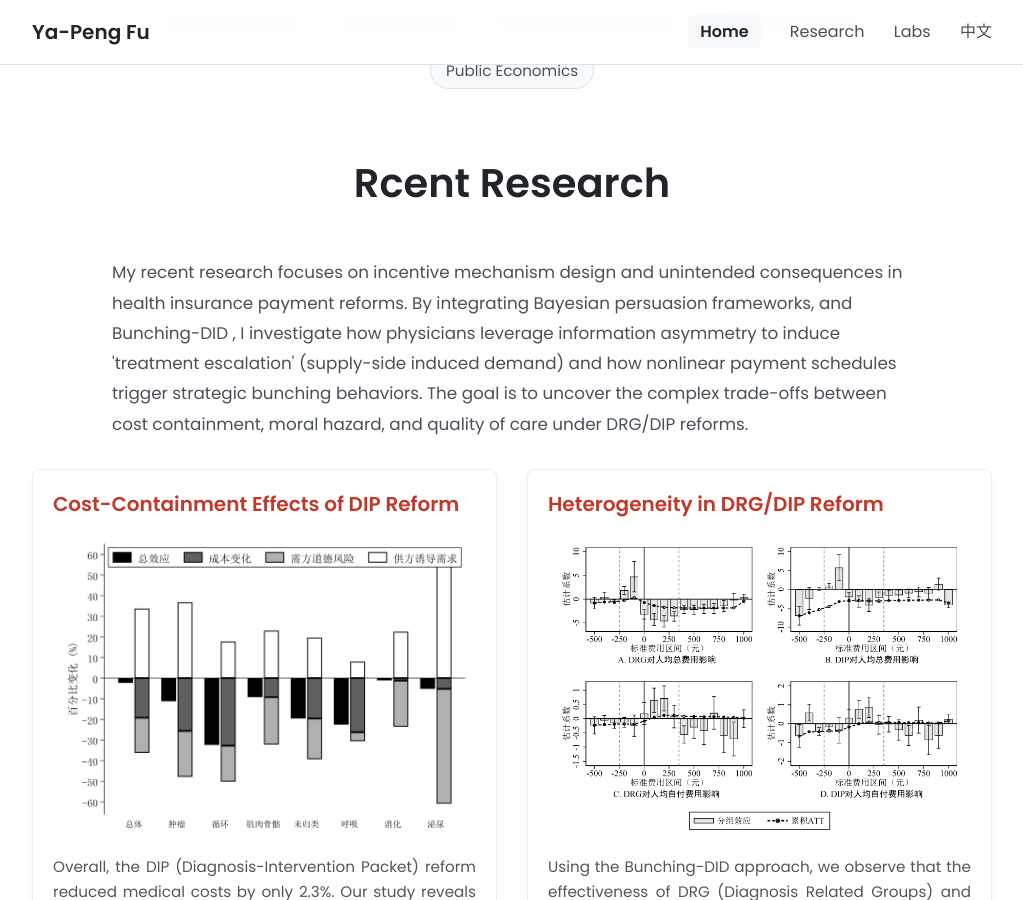
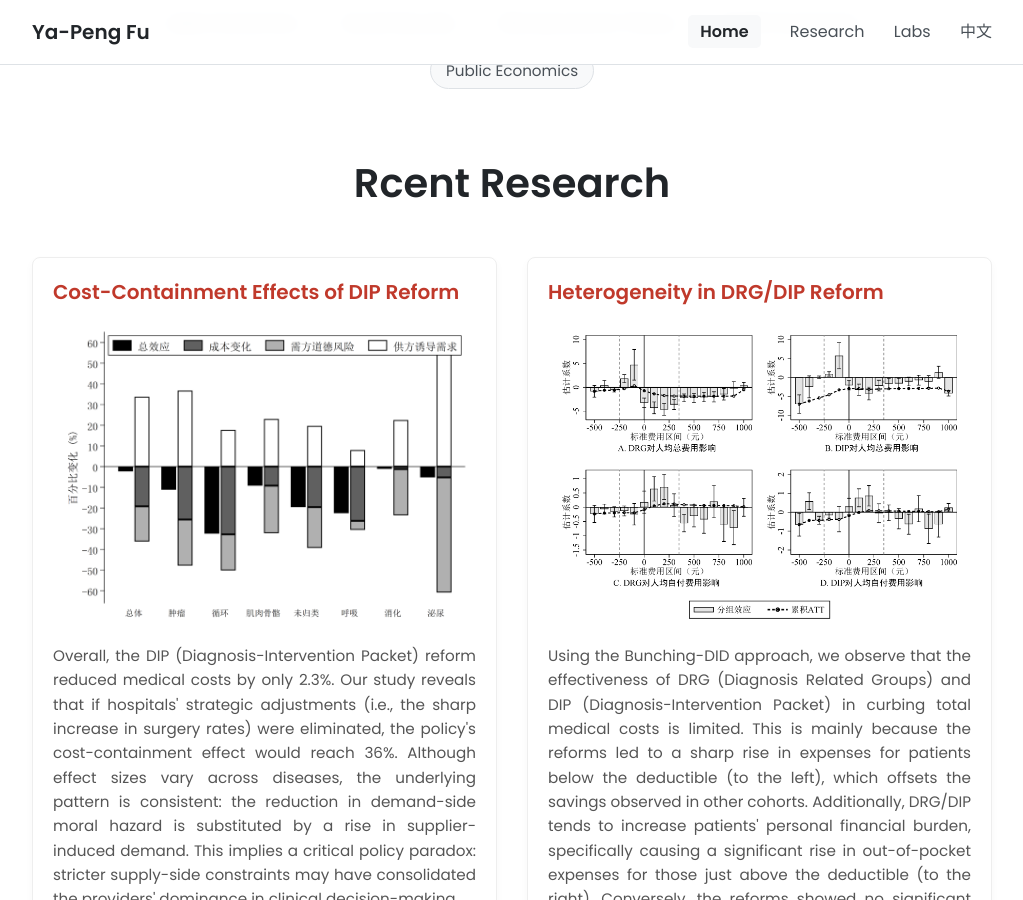
Before and after one commit to fyapeng/fyapeng.github.io, a Jekyll site: the page built from en/index.html, in a window 1280 px wide and 900 px high, scrolled down 1467 px. Shown: the whole window, without its empty margins (128-1151 px from the left). Built offline with Jekyll 4.4.1, drawn with Linux system fonts in a browser that asks for light colours.

Commit message:
Update en.yml

```diff
--- a/_data/en.yml
+++ b/_data/en.yml
@@ -57,7 +57,7 @@ research_interests:
 
 research_highlights:
   title: "Rcent Research"
-  description: "My recent research focuses on incentive mechanism design and unintended consequences in health insurance payment reforms. By integrating Bayesian persuasion frameworks, and Bunching-DID , I investigate how physicians leverage information asymmetry to induce 'treatment escalation' (supply-side induced demand) and how nonlinear payment schedules trigger strategic bunching behaviors. The goal is to uncover the complex trade-offs between cost containment, moral hazard, and quality of care under DRG/DIP reforms."
+  description: ""
   items:
     - title: "Cost-Containment Effects of DIP Reform"
       image: "assets/img/res1.png"
```
